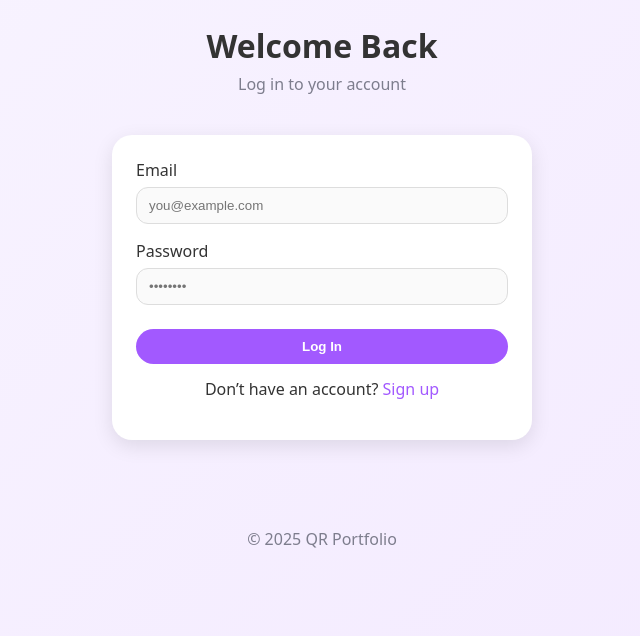
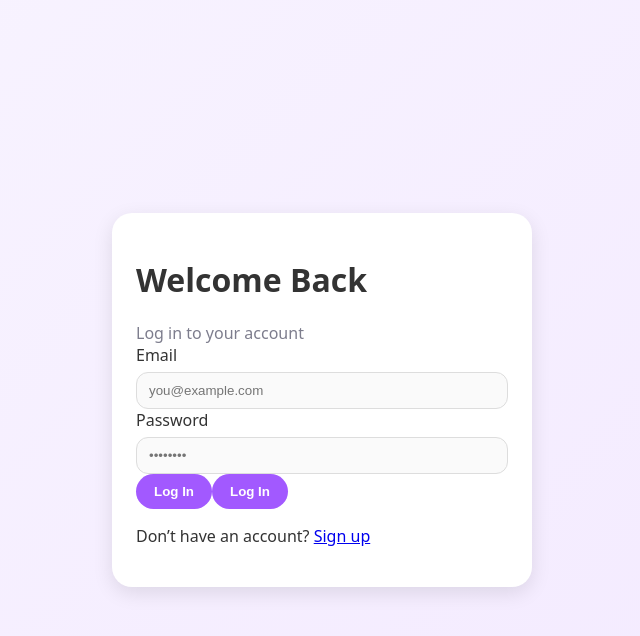
Before and after one commit to Paras-Gupta8/qr-portfolio, a website: page public/index.html in a window 1280 px wide. Shown: the whole page, without its empty margins (318-958 px from the left). Drawn offline with Linux system fonts and the light colour scheme.

Commit message:
Fix login button click issue

```diff
--- a/public/index.html
+++ b/public/index.html
@@ -2,66 +2,75 @@
 <html lang="en">
 <head>
   <meta charset="UTF-8" />
+  <title>Login | QR Portfolio</title>
   <meta name="viewport" content="width=device-width, initial-scale=1.0" />
-  <title>Login</title>
-  <link rel="stylesheet" href="/style.css">
 
+  <!-- IMPORTANT: path must be correct -->
+  <link rel="stylesheet" href="/style.css" />
 </head>
 <body>
 
-<header class="site-header">
+  <div class="page-center">
+    <div class="card">
       <h1>Welcome Back</h1>
       <p class="subtitle">Log in to your account</p>
-</header>
 
-<main class="container">
-  <div class="card" style="max-width: 420px; margin: auto;">
       <form id="loginForm">
+        <div class="field">
+          <label>Email</label>
+          <input
+            type="email"
+            id="loginEmail"
+            placeholder="you@example.com"
+            required
+          />
+        </div>
 
         <div class="field">
-        <label>Email</label>
-        <input type="email" id="loginEmail" placeholder="you@example.com" required />
+          <label>Password</label>
+          <input
+            type="password"
+            id="loginPassword"
+            placeholder="••••••••"
+            required
+          />
         </div>
 
-      <div class="field" style="margin-top:16px;">
-        <label>Password</label>
-        <input type="password" id="loginPassword" placeholder="••••••••" required />
+        <!-- BUTTON TYPE IS IMPORTANT -->
+        <button type="submit" class="btn">Log In</button><button type="submit" class="btn" id="loginBtn">Log In</button>
+      </form>
+
+      <p class="footer-text">
+        Don’t have an account?
+        <a href="/signup.html">Sign up</a>
+      </p>
+    </div>
   </div>
 
-      <div class="actions" style="margin-top:24px;">
-        <button class="btn" style="width:100%">Log In</button>
-      </div>
+<script>
+document.getElementById("loginForm").addEventListener("submit", async (e) => {
+  e.preventDefault();
+  console.log("LOGIN CLICKED");
 
-      <p style="text-align:center; margin-top:14px;">
-        Don’t have an account?
-        <a href="signup.html" class="link">Sign up</a>
-      </p>
+  const email = document.getElementById("loginEmail").value;
+  const password = document.getElementById("loginPassword").value;
 
-    </form>
-  </div>
-</main>
-
-<footer class="site-footer">
-  <p>&copy; 2025 QR Portfolio</p>
-</footer>
-
-<script>
-document.getElementById("loginForm").addEventListener("submit", async e => {
-  e.preventDefault();
-
+  try {
     const res = await fetch("/login", {
       method: "POST",
       headers: { "Content-Type": "application/json" },
-    body: JSON.stringify({
-      email: loginEmail.value,
-      password: loginPassword.value
-    })
+      body: JSON.stringify({ email, password })
     });
 
     const data = await res.json();
     alert(data.message || data.error);
 
-  if (res.ok) location.href = "qr.html";
+    if (res.ok) {
+      window.location.href = "/qr.html";
+    }
+  } catch (err) {
+    alert("Server error. Is backend running?");
+  }
 });
 </script>
 
--- a/public/style.css
+++ b/public/style.css
@@ -239,3 +239,36 @@ h4 {
 .pill:hover {
   background: #e9dcff;
 }
+
+/* ===============================
+   LOGIN PAGE FIX (CLICK ISSUE)
+================================ */
+
+/* Center login page properly */
+.page-center {
+  min-height: 100vh;
+  display: flex;
+  align-items: center;
+  justify-content: center;
+  pointer-events: auto;
+}
+
+/* Login card specific spacing */
+.page-center .card {
+  width: 100%;
+  max-width: 420px;
+  pointer-events: auto;
+}
+
+/* Ensure form & button are clickable */
+form {
+  pointer-events: auto;
+}
+
+button,
+.btn {
+  pointer-events: auto;
+  cursor: pointer;
+  position: relative;
+  z-index: 5;
+}
```
Also changed, not shown: server.js (+10 -5 lines). Lines whose indentation alone changed are shown as unchanged.
